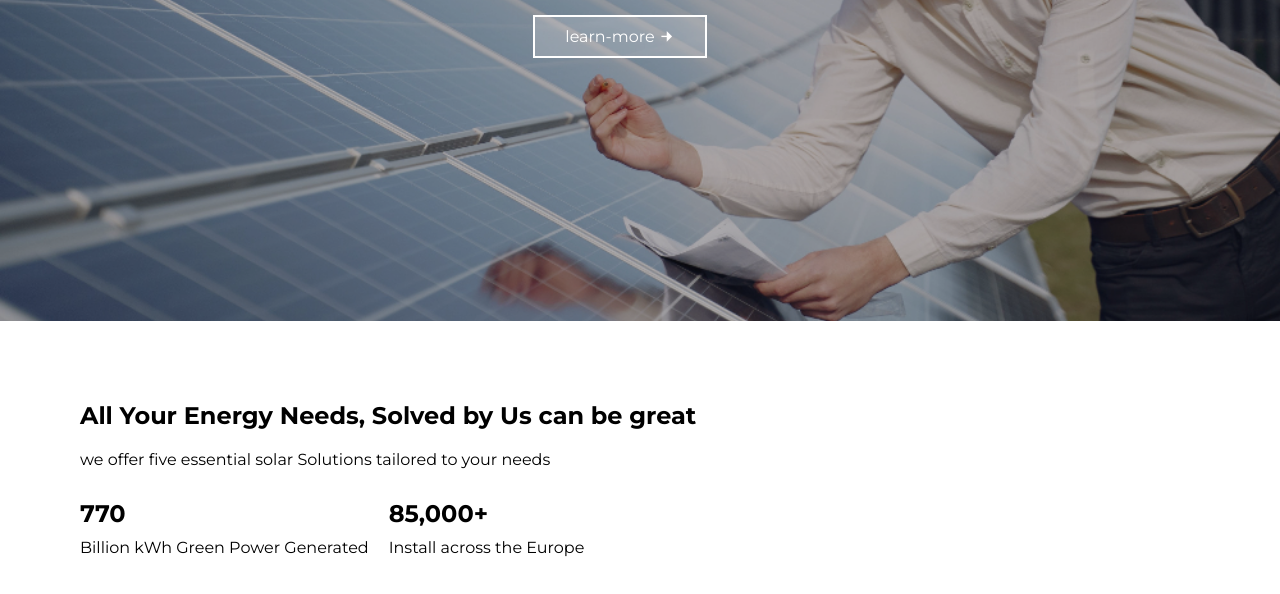
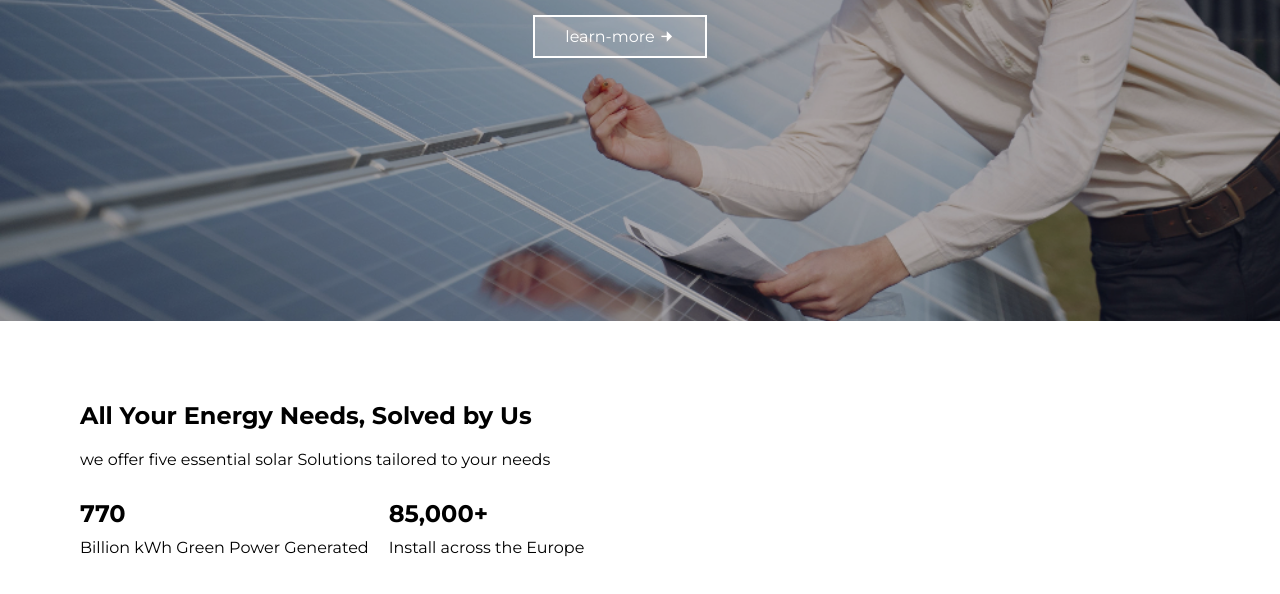
Before and after one commit to Emperooid/Solar-Website, a plain HTML site: page about.html in a window 1280 px wide. Shown: the part 179-773 px from the top of the page. Drawn offline with nearby package versions, Linux system fonts and the light colour scheme.

Commit message:
revert to original message

```diff
--- a/about.html
+++ b/about.html
@@ -35,7 +35,7 @@
         <div class="section-2-b">
             <div class="section-2-b-content-i">
                 <h1>
-                    All Your Energy Needs, Solved by Us can be great
+                    All Your Energy Needs, Solved by Us
                 </h1>
                 <p>we offer five essential solar Solutions tailored to your needs</p>
                 <div>
```
